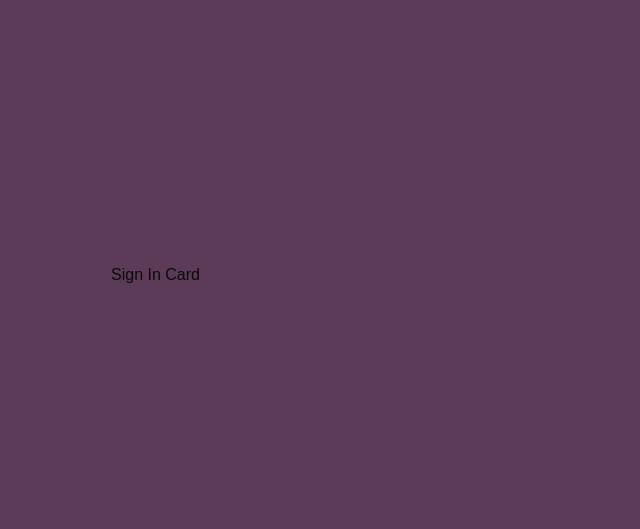
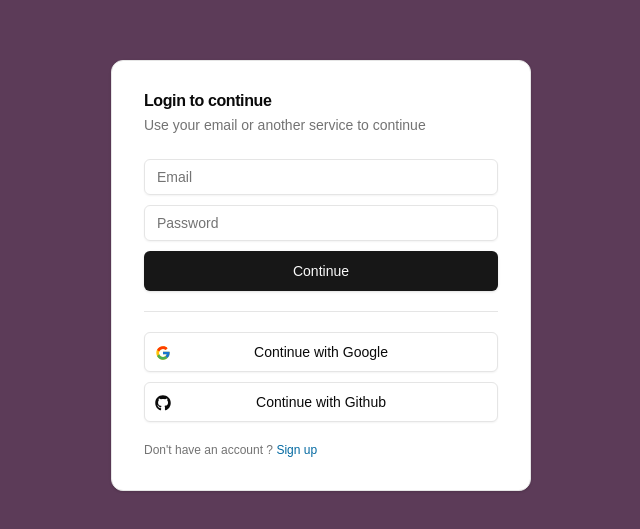
Before and after one commit to sam1322/slack-frontend, a Next.js app: page / in a window 1280 px wide. Shown: the part 125-654 px from the top of the page, without its empty margins (319-959 px from the left). Built offline with nearby package versions, Linux system fonts and the light colour scheme.

Commit message:
implemented the signin component

```diff
--- a/package.json
+++ b/package.json
@@ -18,6 +18,7 @@
     "next": "14.2.15",
     "react": "^18",
     "react-dom": "^18",
+    "react-icons": "^5.3.0",
     "tailwind-merge": "^2.5.4",
     "tailwindcss-animate": "^1.0.7"
   },
--- a/src/features/auth/components/sign-in-card.tsx
+++ b/src/features/auth/components/sign-in-card.tsx
@@ -1,7 +1,76 @@
+import { Button } from "@/components/ui/button";
+import {
+  Card,
+  CardContent,
+  CardDescription,
+  CardHeader,
+  CardTitle,
+} from "@/components/ui/card";
+import { Input } from "@/components/ui/input";
+import { Separator } from "@/components/ui/separator";
+import { FaGithub } from "react-icons/fa";
+import { FcGoogle } from "react-icons/fc";
+
 const SignInCard = () => {
   return (
-    <div>Sign In Card</div>
-  )
-}
+    <Card className="w-full h-full p-8">
+      <CardHeader className="px-0 pt-0">
+        <CardTitle>Login to continue</CardTitle>
+        <CardDescription>
+          Use your email or another service to continue
+        </CardDescription>
+      </CardHeader>
+      <CardContent className="space-y-5 px-0 pb-0">
+        <form className="space-y-2.5">
+          <Input
+            disabled={false}
+            value=""
+            onChange={() => {}}
+            placeholder="Email"
+            type="email"
+            required
+          />
+          <Input
+            disabled={false}
+            value=""
+            onChange={() => {}}
+            placeholder="Password"
+            type="password"
+            required
+          />
+          <Button type="submit" className="w-full" size={"lg"} disabled={false}>
+            Continue
+          </Button>
+        </form>
+        <Separator />
+        <div className="flex flex-col gap-y-2.5">
+          <Button
+            disabled={false}
+            onClick={() => {}}
+            variant={"outline"}
+            size={"lg"}
+            className="w-full relative"
+          >
+            <FcGoogle className="size-5 absolute top-3 left-2.5" />
+            Continue with Google
+          </Button>
+          <Button
+            disabled={false}
+            onClick={() => {}}
+            variant={"outline"}
+            size={"lg"}
+            className="w-full relative"
+          >
+            <FaGithub className="size-5 absolute top-3 left-2.5" />
+            Continue with Github
+          </Button>
+        </div>
+        <p className="text-xs text-muted-foreground">
+          Don&apos;t have an account ? <span className="text-sky-700 hover:underline cursor-pointer">Sign up</span>
+        </p>
+      </CardContent>
+    </Card>
+  );
+};
 
-export default SignInCard
+export default SignInCard;
```
Also changed, not shown: 1 other file (tests, documents, lock files or other folders).
